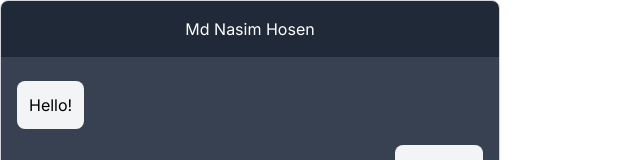
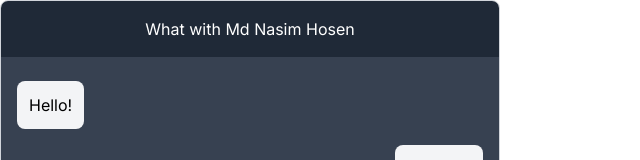
Before and after one commit to nazmulhasannasim333/social-media-client, a Next.js app: page /components/Chat in a window 1280 px wide. Shown: the top 160 px of the page, without its empty margins (0-640 px from the left). Built offline with nearby package versions, Linux system fonts and the light colour scheme.

Commit message:
chnage chat with

```diff
--- a/src/app/components/Chat/page.tsx
+++ b/src/app/components/Chat/page.tsx
@@ -25,7 +25,7 @@ const Chat: React.FC = () => {
   return (
     <div className="flex flex-col h-[600px] w-[500px] max-w-lg border border-gray-300 rounded-lg overflow-hidden">
       <header className="p-4 bg-gray-800 text-white text-center">
-        <h1>Md Nasim Hosen</h1>
+        <h1>What with Md Nasim Hosen</h1>
       </header>
       <div className="flex-1 p-4 overflow-y-auto flex flex-col bg-gray-700">
         {messages.map((message, index) => (
```
